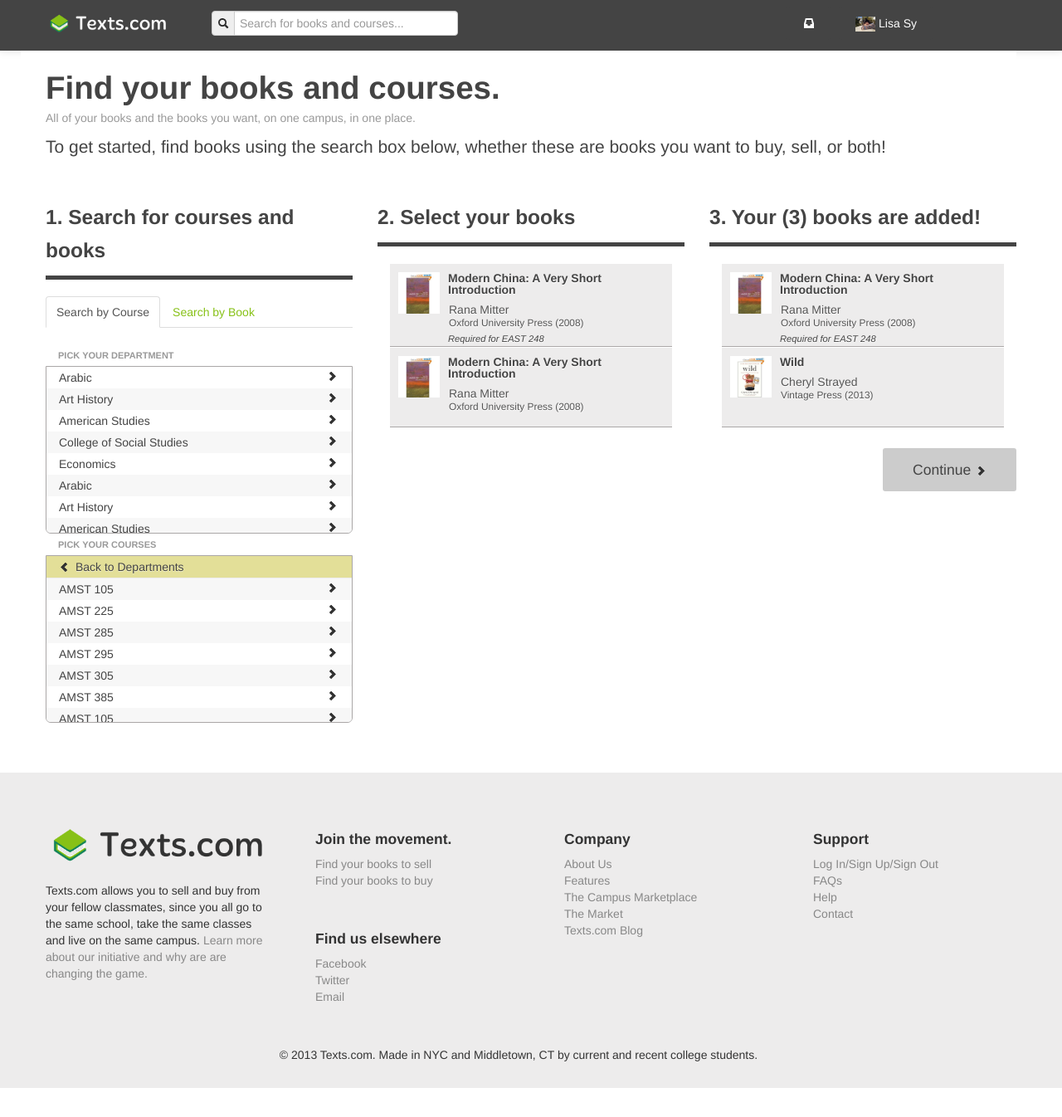
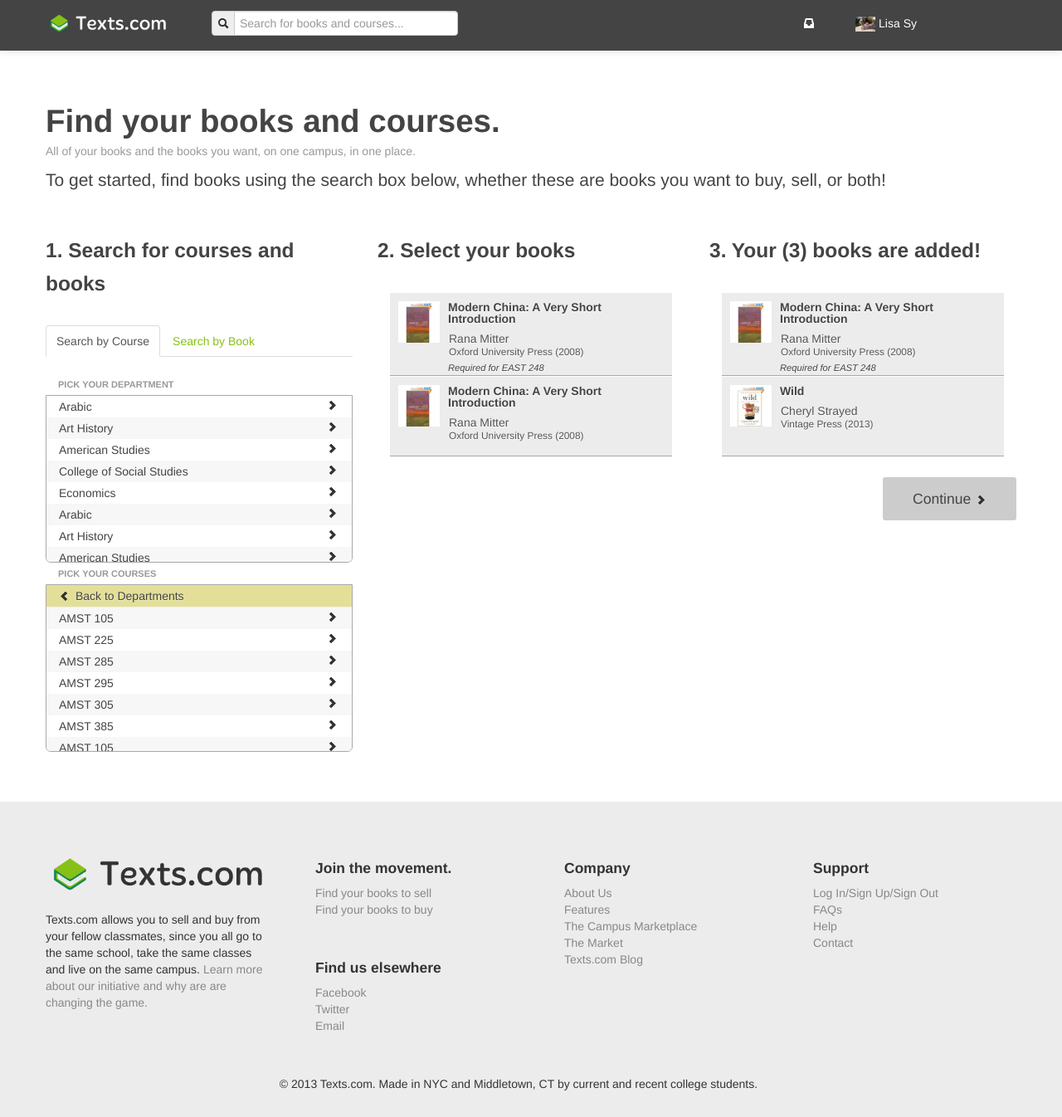
Before and after one commit to lisasy/texts, a PHP site: page /find.php in a window 1280 px wide. Shown: the whole page at 83% size. Before the commit the page ends 1311 px from the top, so only its background shows below. Run offline with PHP 8.4, Linux system fonts and the light colour scheme; style sheets or scripts are compiled from the project's sources; some libraries are stand-ins or nearby versions.

Commit message:
small edits

```diff
--- a/find.php
+++ b/find.php
@@ -2,7 +2,7 @@
 <body>
 <?php include 'navbar.php' ?>
 
-<div class="body-content pull-up">
+<div id="find-page" class="body-content">
 
 	<div class="container">
 		<header class="row">
--- a/style/style.less
+++ b/style/style.less
@@ -702,6 +702,11 @@ header{
 /**********************************
 Find Books Page
 ***********************************/
+#find-page{
+	h3{
+	}
+}
+
 form.find-books-form{
 	button{
 		padding: 5px 10px;
@@ -739,8 +744,9 @@ li.back a{
 	}
 }
 
+
 .find-nav, .select-box, .added-asset{
-	border-top: 5px solid @charcoal;
+	//border-top: 1px solid @charcoal;
 	padding-top: 20px;
 	margin-bottom: 20px;
 }
```
Also changed, not shown: img/illu-building.png.
